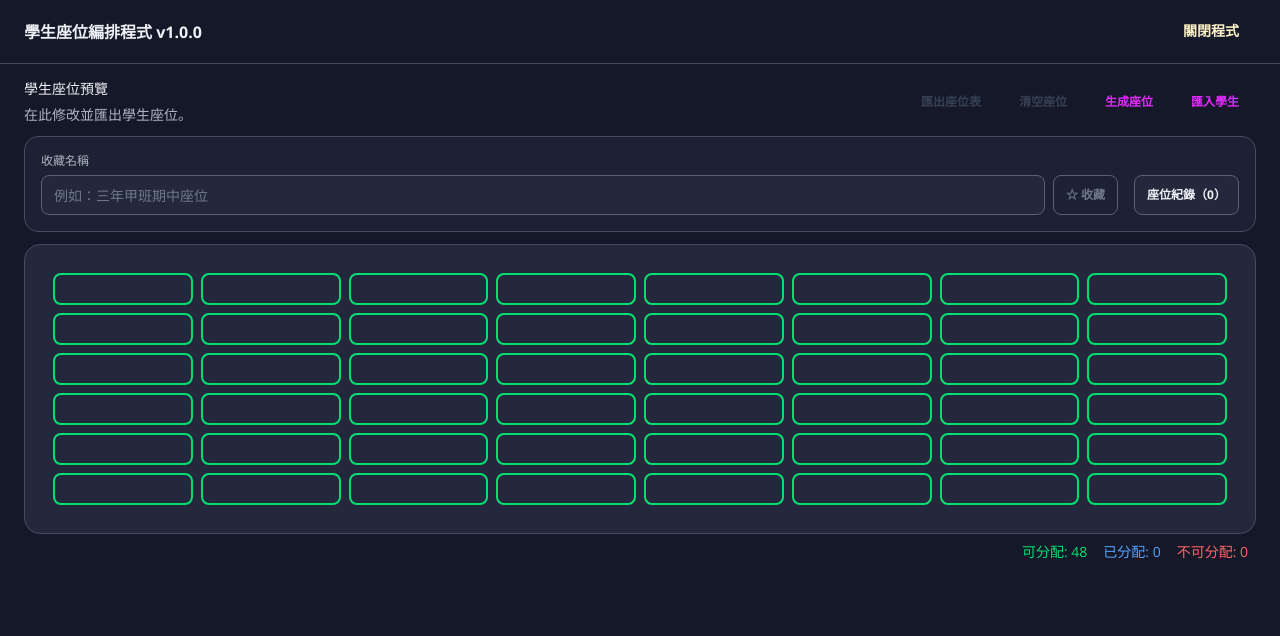
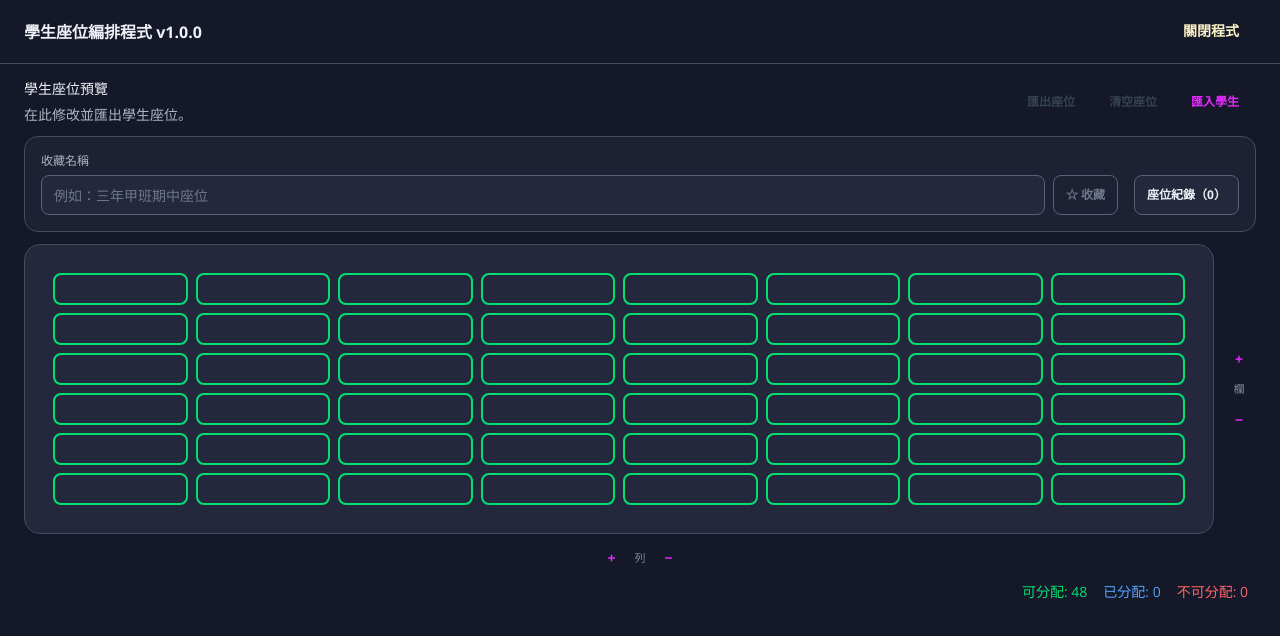
Before and after one commit to howardyu60211/seatApp, a React (Vite) app: page / in a window 1280 px wide. Shown: the top 636 px of the page. Built offline with nearby package versions, Linux system fonts and the light colour scheme.

Commit message:
feat: improve generate seat UX

```diff
--- a/src/Compontent/SeatTable.tsx
+++ b/src/Compontent/SeatTable.tsx
@@ -197,7 +197,6 @@ export const SeatTable = () => {
   const [seatList, setSeatList] = useState<Seat[]>(() =>
     initialSeatLayout.seats.map((seat) => ({ ...seat })),
   );
-  const [isResizeOpen, setIsResizeOpen] = useState(false);
   const [isHistoryOpen, setIsHistoryOpen] = useState(false);
   const [isDeleteAllHistoryConfirming, setIsDeleteAllHistoryConfirming] =
     useState(false);
@@ -210,12 +209,6 @@ export const SeatTable = () => {
     useState(false);
   const [undoStack, setUndoStack] = useState<SeatLayout[]>([]);
   const [redoStack, setRedoStack] = useState<SeatLayout[]>([]);
-  const [requestedRowCount, setRequestedRowCount] = useState(
-    String(DEFAULT_ROW_COUNT),
-  );
-  const [requestedColCount, setRequestedColCount] = useState(
-    String(DEFAULT_COL_COUNT),
-  );
   const [importFormatMode, setImportFormatMode] =
     useState<ImportFormatMode>("join-row");
   const [importSeparator, setImportSeparator] = useState(" ");
@@ -410,41 +403,70 @@ export const SeatTable = () => {
     showOperationNotice(`已還原「${historyEntry.name}」`);
   };
 
-  const openResizeDialog = () => {
-    setRequestedRowCount(String(rowCount));
-    setRequestedColCount(String(colCount));
-    setIsResizeOpen(true);
+  const addRow = () => {
+    if (rowCount >= MAX_ROW_COUNT) return;
+    applySeatLayout(rowCount + 1, colCount, [
+      ...seatList,
+      ...createSeatList(colCount),
+    ]);
   };
 
-  const resizeSeat = (event: SubmitEvent<HTMLFormElement>) => {
-    event.preventDefault();
-    const nextColCount = Number(requestedColCount);
-    const nextRowCount = Number(requestedRowCount);
+  const removeRow = () => {
+    if (rowCount <= 1) return;
 
+    const lastRowSeats = seatList.slice((rowCount - 1) * colCount);
+    const hasAssignedSeat = lastRowSeats.some(
+      (seat) => seat.status === seatStatus.occ,
+    );
     if (
-      !Number.isInteger(nextColCount) ||
-      !Number.isInteger(nextRowCount) ||
-      nextColCount <= 0 ||
-      nextRowCount <= 0
+      hasAssignedSeat &&
+      !confirm("最後一列內有已分配學生的座位，確定要移除嗎？")
     ) {
-      alert("欄與列必須大於零");
-      return;
-    }
-    if (nextColCount > MAX_COL_COUNT) {
-      alert("輸入欄數需小於12");
-      return;
-    }
-    if (nextRowCount > MAX_ROW_COUNT) {
-      alert("輸入列數需小於30");
       return;
     }
 
     applySeatLayout(
-      nextRowCount,
-      nextColCount,
-      createSeatList(nextColCount * nextRowCount),
+      rowCount - 1,
+      colCount,
+      seatList.slice(0, (rowCount - 1) * colCount),
     );
-    setIsResizeOpen(false);
+  };
+
+  const addColumn = () => {
+    if (colCount >= MAX_COL_COUNT) return;
+
+    const nextSeats: Seat[] = [];
+    for (let row = 0; row < rowCount; row++) {
+      nextSeats.push(...seatList.slice(row * colCount, (row + 1) * colCount));
+      nextSeats.push(createSeat());
+    }
+    applySeatLayout(rowCount, colCount + 1, nextSeats);
+  };
+
+  const removeColumn = () => {
+    if (colCount <= 1) return;
+
+    const lastColumnSeats = Array.from(
+      { length: rowCount },
+      (_, row) => seatList[row * colCount + colCount - 1],
+    );
+    const hasAssignedSeat = lastColumnSeats.some(
+      (seat) => seat.status === seatStatus.occ,
+    );
+    if (
+      hasAssignedSeat &&
+      !confirm("最後一欄內有已分配學生的座位，確定要移除嗎？")
+    ) {
+      return;
+    }
+
+    const nextSeats: Seat[] = [];
+    for (let row = 0; row < rowCount; row++) {
+      nextSeats.push(
+        ...seatList.slice(row * colCount, row * colCount + colCount - 1),
+      );
+    }
+    applySeatLayout(rowCount, colCount - 1, nextSeats);
   };
 
   const changeSeatStatus = (
@@ -711,16 +733,13 @@ export const SeatTable = () => {
             {/* Button */}
             <div className="flex w-full flex-row-reverse flex-wrap px-3 text-right">
               <button
-                className="functionalButton"
+                className="functionalButton basicButtonAnimation"
                 onClick={() => setIsImportSettingsOpen(true)}
               >
                 匯入學生
               </button>
-              <button className="functionalButton" onClick={openResizeDialog}>
-                生成座位
-              </button>
               <button
-                className="functionalButton disabled:border-transparent disabled:text-gray-700"
+                className="functionalButton basicButtonAnimation"
                 onClick={clear}
                 disabled={!hasSeatChanges}
               >
@@ -729,9 +748,9 @@ export const SeatTable = () => {
               <button
                 onClick={() => setIsExportDialogOpen(true)}
                 disabled={!hasSeatChanges}
-                className="functionalButton disabled:border-transparent disabled:text-gray-700"
+                className="functionalButton basicButtonAnimation"
               >
-                匯出座位表
+                匯出座位
               </button>
             </div>
           </div>
@@ -779,20 +798,23 @@ export const SeatTable = () => {
           </div>
         </section>
 
+        <div className="flex w-full items-stretch gap-2">
           <div
             onDrop={dropFile}
             onDragOver={(e) => {
               e.preventDefault();
             }}
             className={
-            "bg-[#23283D] border-[#444B5F] border rounded-[16px] p-[24px] grid w-full "
+              "bg-[#23283D] border-[#444B5F] border rounded-[16px] p-[24px] grid flex-1 "
             }
-          style={{ gridTemplateColumns: `repeat(${colCount}, minmax(0, 1fr))` }}
+            style={{
+              gridTemplateColumns: `repeat(${colCount}, minmax(0, 1fr))`,
+            }}
           >
             {seatList.map((seat, i) => (
               <div
                 draggable
-              className={seat.status}
+                className={seat.status + " basicSeat"}
                 key={String(i)}
                 onClick={() => toggleSeatStatus(i)}
                 onDragStart={(event) => handleSeatDragStart(event, i)}
@@ -812,93 +834,62 @@ export const SeatTable = () => {
               </div>
             ))}
           </div>
+
+          <div className="flex shrink-0 flex-col items-center justify-center gap-1.5">
+            <button
+              type="button"
+              onClick={addColumn}
+              disabled={colCount >= MAX_COL_COUNT}
+              title="新增一欄"
+              aria-label="新增一欄"
+              className="flex size-8 items-center justify-center text-sm functionalButton basicButtonAnimation"
+            >
+              +
+            </button>
+            <span className="select-none text-[11px] text-[#7F8798]">欄</span>
+            <button
+              type="button"
+              onClick={removeColumn}
+              disabled={colCount <= 1}
+              title="移除最後一欄"
+              aria-label="移除最後一欄"
+              className="flex size-8 items-center justify-center text-sm functionalButton basicButtonAnimation"
+            >
+              −
+            </button>
+          </div>
+        </div>
+
+        <div className="mt-2 flex w-full items-center justify-center gap-1.5">
+          <button
+            type="button"
+            onClick={addRow}
+            disabled={rowCount >= MAX_ROW_COUNT}
+            title="新增一列"
+            aria-label="新增一列"
+            className="flex size-8 items-center justify-center text-sm functionalButton basicButtonAnimation"
+          >
+            +
+          </button>
+          <span className="select-none text-[11px] text-[#7F8798]">列</span>
+          <button
+            type="button"
+            onClick={removeRow}
+            disabled={rowCount <= 1}
+            title="移除最後一列"
+            aria-label="移除最後一列"
+            className="flex size-8 items-center justify-center text-sm functionalButton basicButtonAnimation"
+          >
+            −
+          </button>
+        </div>
+
         <StatusBar
           occupiedCount={seatCounts[seatStatus.occ]}
           availableCount={seatCounts[seatStatus.ava]}
           unavailableCount={seatCounts[seatStatus.emp]}
         />
       </div>
-
-      <Transition show={isResizeOpen}>
-        <Dialog
-          as="div"
-          className="relative z-10 focus:outline-none"
-          onClose={() => setIsResizeOpen(false)}
-        >
-          <div className="fixed inset-0 z-10 w-screen overflow-y-auto bg-black/30">
-            <div className="flex min-h-full items-center justify-center p-4">
-              <TransitionChild
-                enter="ease-out duration-300"
-                enterFrom="opacity-0 scale-95"
-                enterTo="opacity-100 scale-100"
-                leave="ease-in duration-200"
-                leaveFrom="opacity-100 scale-100"
-                leaveTo="opacity-0 scale-95"
-              >
-                <DialogPanel className="w-full max-w-md rounded-xl bg-[#23283D] p-6 shadow-xl">
-                  <DialogTitle
-                    as="h3"
-                    className="select-none text-base/7 font-medium text-[#EDF0F4]"
-                  >
-                    座位大小
-                  </DialogTitle>
-                  <form onSubmit={resizeSeat}>
-                    <label
-                      htmlFor="seat-column-count"
-                      className="select-none block text-sm font-medium leading-6 text-[#ACB4C0] my-2"
-                    >
-                      欄數量：
-                    </label>
-                    <input
-                      id="seat-column-count"
-                      name="columnCount"
-                      type="number"
-                      min={1}
-                      max={MAX_COL_COUNT}
-                      step={1}
-                      value={requestedColCount}
-                      onChange={(event) =>
-                        setRequestedColCount(event.target.value)
-                      }
-                      required
-                      autoFocus
-                      className="block w-full rounded-md border-0 p-1.5 text-gray-900 shadow-xs ring-1 ring-inset ring-gray-300 focus:ring-2 focus:ring-inset focus:ring-indigo-600 sm:text-sm sm:leading-6"
-                    />
-
-                    <label
-                      htmlFor="seat-row-count"
-                      className="select-none block text-sm font-medium leading-6 text-[#ACB4C0] my-2"
-                    >
-                      列數量：
-                    </label>
-                    <input
-                      id="seat-row-count"
-                      name="rowCount"
-                      type="number"
-                      min={1}
-                      max={MAX_ROW_COUNT}
-                      step={1}
-                      value={requestedRowCount}
-                      onChange={(event) =>
-                        setRequestedRowCount(event.target.value)
-                      }
-                      required
-                      className="block w-full rounded-md border-0 p-1.5 text-gray-900 shadow-xs ring-1 ring-inset ring-gray-300 focus:ring-2 focus:ring-inset focus:ring-indigo-600 sm:text-sm sm:leading-6"
-                    />
-
-                    <button
-                      type="submit"
-                      className="flex w-full justify-center rounded-md bg-indigo-600 mt-4 px-3 py-1.5 text-sm font-semibold leading-6 text-white shadow-xs hover:bg-indigo-500 focus-visible:outline focus-visible:outline-2 focus-visible:outline-offset-2 focus-visible:outline-indigo-600"
-                    >
-                      生成
-                    </button>
-                  </form>
-                </DialogPanel>
-              </TransitionChild>
-            </div>
-          </div>
-        </Dialog>
-      </Transition>
 
       <Transition show={isImportSettingsOpen}>
         <Dialog
--- a/src/index.css
+++ b/src/index.css
@@ -1,45 +1,38 @@
 @import "tailwindcss";
 
 @layer components {
-    .ava {
+    .basicSeat {
         @apply mx-1 my-1 h-8 px-2 py-2
         font-bold text-center align-middle
         transition-all bg-transparent
         border-2 border-solid rounded-lg
         shadow-none cursor-pointer text-xs
-        active:opacity-85 hover:opacity-75
-        border-green-400 text-green-400;
+        active:opacity-85 hover:opacity-75;
+    }
+
+    .ava {
+        @apply border-green-400 text-green-400;
     }
 
     .emp {
-        @apply mx-1 my-1 h-8 px-2 py-2
-        font-bold text-center align-middle
-        transition-all bg-transparent
-        border-2 border-solid rounded-lg
-        shadow-none cursor-pointer text-xs
-        active:opacity-85 hover:opacity-75
-        border-red-400 text-red-400;
+        @apply border-red-400 text-red-400;
     }
 
     .occ {
-        @apply mx-1 my-1 h-8 px-2 py-2
-        font-bold text-center align-middle
-        transition-all bg-transparent
-        border-2 border-solid rounded-lg
-        shadow-none cursor-pointer text-xs
-        active:opacity-85 hover:opacity-75
-        border-blue-400 text-blue-400;
+        @apply border-blue-400 text-blue-400;
+    }
+
+    .basicButtonAnimation {
+        @apply transition-all border-transparent active:opacity-85
+        hover:border-fuchsia-500 duration-100;
     }
 
     .functionalButton {
-        @apply select-none h-11 px-4 ml-1 mb-0
+        @apply select-none h-11 px-4 mb-0
         font-bold text-center uppercase align-middle
-        transition-all bg-transparent
-        border border-solid rounded-lg
-        shadow-none cursor-pointer text-xs
-        duration-100 active:opacity-85
-        border-transparent hover:border-fuchsia-500
-        text-fuchsia-500;
+        bg-transparent border border-solid rounded-lg
+        shadow-none cursor-pointer text-xs text-fuchsia-500
+        disabled:border-transparent disabled:text-gray-700 disabled:cursor-not-allowed;
     }
 }
 
```
Lines whose indentation alone changed are shown as unchanged.
